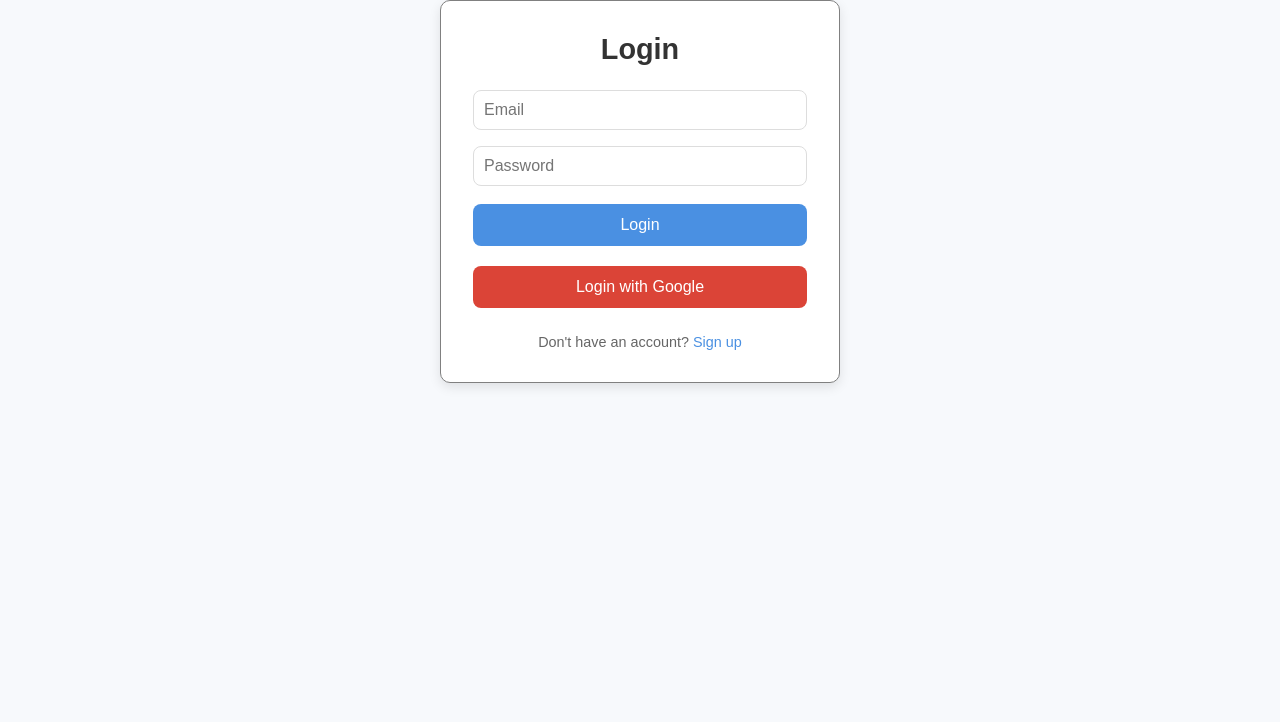
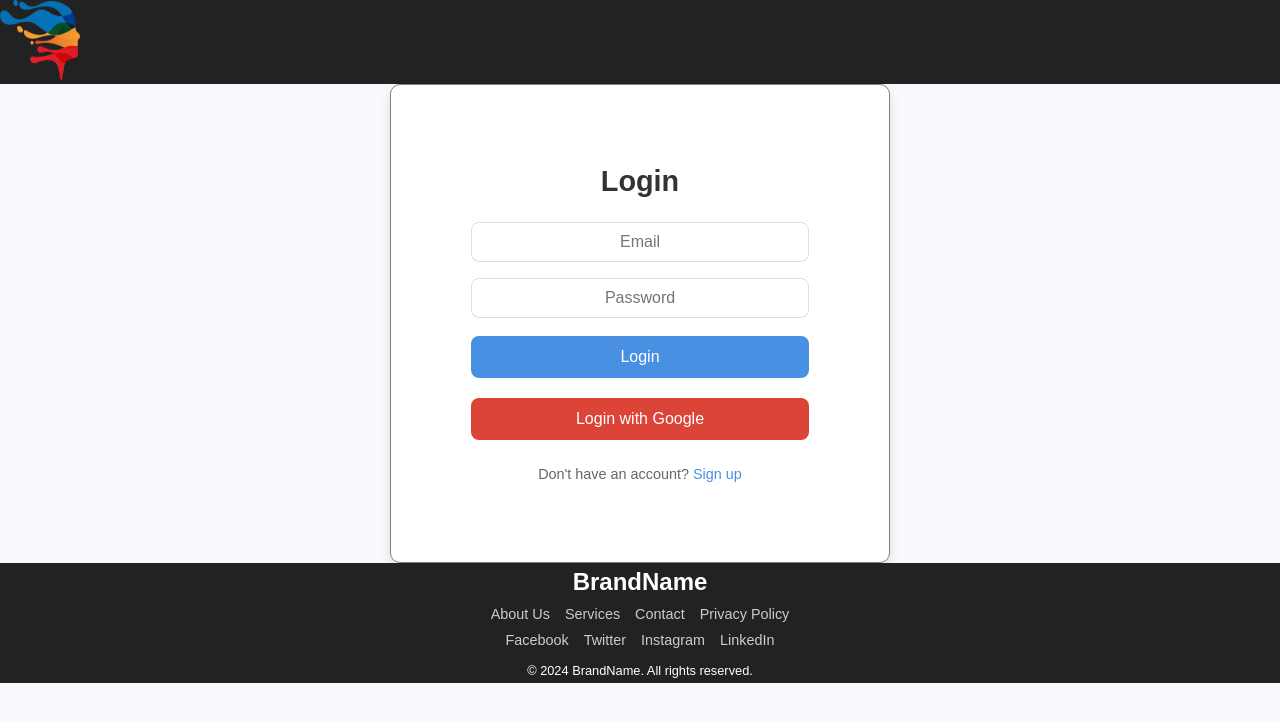
Before and after one commit to akashprinceakash/Startup, a React (Vite) app in the folder new_project_work/: page / in a window 1280 px wide. Shown: the top 722 px of the page. Built offline with nearby package versions, Linux system fonts and the light colour scheme.

Commit message:
updated header and footer

```diff
--- a/new_project_work/src/App.css
+++ b/new_project_work/src/App.css
@@ -11,21 +11,24 @@
 /* Body styling */
 body {
   background-color: #f7f9fc;
-  display: flex;
-  justify-content: center;
-  align-items: center;
-  /* height: 100vh; */
+
 }
 
 /* Container for login and signup forms */
 .auth-container {
   background-color: #ffffff;
-  width: 400px;
-  padding: 2rem;
+  width: 500px;
+  padding: 5rem ;
   border-radius: 10px;
   border: 1px solid grey;
   box-shadow: 0px 4px 12px rgba(0, 0, 0, 0.1);
-  text-align: center;
+  margin:0 auto;
+  max-width: 100%;
+  min-height: 50vh;
+  object-fit:fill;
+  display: flex;
+  align-items: center;
+  flex-direction: column;
 }
 
 /* Title styling */
--- a/new_project_work/src/App.jsx
+++ b/new_project_work/src/App.jsx
@@ -5,20 +5,24 @@ import './App.css';
 import { onAuthStateChanged } from 'firebase/auth';
 import { auth } from './components/firebaseConfig';
 import { BrowserRouter as Router, Routes, Route } from 'react-router-dom';
-import Login from './Components/login';
-import Dashboard from './components/dashboard';
+import Login from './components/Login';
+import Dashboard from './components/Dashboard';
 import Quicksearch from './components/Quicksearch';
 import Signup from './components/Signup';
+import Footer from './components/Footer';
+import Header from './components/Header';
 function App() {
   return (
     <>
       <Router>
+        <Header/>
         <Routes>
-          <Route path='/' element={<Login/>}/>
+          <Route path='/' element={<Login />} />
           <Route path="/signup" element={<Signup />} />
-          <Route path='/dashboard' element={<Dashboard/>}/>
+          <Route path='/dashboard' element={<Dashboard />} />
           <Route path='/qs' element={<Quicksearch />} />
         </Routes>
+        <Footer />
       </Router>
     </>
   )
--- a/new_project_work/src/components/Dashboard.jsx
+++ b/new_project_work/src/components/Dashboard.jsx
@@ -1,4 +1,4 @@
-import React, {  useEffect, useState } from 'react'
+import React, { useEffect, useState } from 'react'
 import './dashboard.css'
 // import { Carousel } from "react-responsive-carousel";
 import { useNavigate } from 'react-router-dom';
@@ -7,49 +7,39 @@ import axios from 'axios';
 
 
 
- const dashboard=({user})=>{
-    const [quicksearchData , setquicksearchData] = useState([]);
+const dashboard = ({ user }) => {
+  const [quicksearchData, setquicksearchData] = useState([]);
   const navigate = useNavigate();
   useEffect(() => {
     axios.get('http://localhost:9001/quicksearch')
-    .then((response)=>{
+      .then((response) => {
         // console.log(response);
         setquicksearchData(response.data)
       })
-    .catch((error)=>{
+      .catch((error) => {
         console.log(error)
 
       })
   }, [])
 
 
-   const handlequicksearch=(shopid , imagesrc , names)=>{
+  const handlequicksearch = (shopid, imagesrc, names) => {
     navigate(`/qs?shop=${shopid}&image=${imagesrc}&name=${names}`)
   }
-   const handlesignout=()=>{
-    navigate('/')
-   }
+
 
   return (
     <>
 
-            <header className='header'>
-                {/* <div >!e</div> */}
-                <div className='logo-container'> <img src="/public/gfxhead-coloured-22x.png" alt="" className="logo" /></div>
-                <div className="auth" >
-                    <button>Akash</button>
-                    <button className="signup" onClick={()=> handlesignout()}>Logout</button>
 
-                </div>
-            </header>
       <div className="quick-search">
         <div className='categories' >
           {quicksearchData.map((item) => {
-            const { name, content, image , shop } = item;
+            const { name, content, image, shop } = item;
             return <div className="category" key={shop} >
 
 
-              <img src={`/${image}`} alt="no image" onClick={() => handlequicksearch(shop,image,name)}/>
+              <img src={`/${image}`} alt="no image" onClick={() => handlequicksearch(shop, image, name)} />
 
               <h4>{name}</h4>
               <div>{content}</div>
@@ -58,7 +48,6 @@ import axios from 'axios';
         </div>
 
       </div>
-            <Footer/>
     </>
   )
 }
--- /dev/null
+++ b/new_project_work/src/components/Header.jsx
@@ -0,0 +1,59 @@
+import React from "react";
+import "./header.css";
+import { useLocation, useNavigate } from "react-router-dom";
+export default function Header() {
+  const location = useLocation();
+  const navigate = useNavigate();
+  const handlesignout = () => {
+    navigate('/')
+  }
+  const getHeaderContent = () => {
+    if (location.pathname === "/dashboard") {
+      return <>
+        <div className="logo-container">
+          <img
+            src="/public/gfxhead-coloured-22x.png"
+            alt=""
+            className="logo"
+          />
+        </div>
+        <div className="searchdiv">
+        {/* <span className="span">         */}
+       <svg focusable="false" xmlns="http://www.w3.org/2000/svg" viewBox="0 0 24 24" className="svg">
+       <path d="M15.5 14h-.79l-.28-.27A6.471 6.471 0 0 0 16 9.5 6.5 6.5 0 1 0 9.5 16c1.61 0 3.09-.59 4.23-1.57l.27.28v.79l5 4.99L20.49 19l-4.99-5zm-6 0C7.01 14 5 11.99 5 9.5S7.01 5 9.5 5 14 7.01 14 9.5 11.99 14 9.5 14z"></path></svg>
+          {/* </span>  */}
+          <input type="text" name="" id="" className="searchbox" />
+          </div>
+
+        <div className="auth">
+          <button>Akash</button>
+          <button className="signup" onClick={() => handlesignout()}>
+            Logout
+          </button>
+        </div>
+      </>
+
+    }
+    else {
+      return <>
+        <div className="logo-container">
+          <img
+            src="/public/gfxhead-coloured-22x.png"
+            alt=""
+            className="logo"
+          />
+        </div>
+        <div className="auth">
+
+        </div>
+      </>
+    }
+  };
+  return (
+    <>
+      <header className="header">
+        {getHeaderContent()}
+      </header>
+    </>
+  );
+}
--- a/new_project_work/src/components/dashboard.css
+++ b/new_project_work/src/components/dashboard.css
@@ -3,35 +3,7 @@
     margin: 0;
     padding: 0;
 }
-.header{
-    background-color: rgb(69, 5, 69);
-    display: flex;
-    justify-content: space-around;
-    /* padding: 20px; */
-    align-items: center;
-}
-.logo-container>.logo{
-   height: 80px;
-   width: 80px;
-   background-position: center;
-   background-size: contain;
 
-}
-.auth>button{
-    padding: 15px 25px;
-    font-family: 'Poppins' , sans-serif;
-    border: 0.5px solid black;
-    font-weight: 400;
-    margin-right: 8px;
-    border-radius: 5%;
-    cursor: pointer;
-    letter-spacing: 1px;
-
-}
-.auth>:nth-last-child(1):hover{
-    background-color: rgb(238, 213, 180);
-    border:1px solid red;
-}
 .quick-search{
     text-align:center;
     padding: 40px;
--- a/new_project_work/src/components/footer.css
+++ b/new_project_work/src/components/footer.css
@@ -1,9 +1,11 @@
 /* Footer Styles */
+
 .footer {
     background-color: #222;
     color: #fff;
-    padding: 20px 0;
+    padding: 5px;
     text-align: center;
+    max-width: 100%;
   }
 
   .footer-content {
--- /dev/null
+++ b/new_project_work/src/components/header.css
@@ -0,0 +1,57 @@
+@import url('https://fonts.googleapis.com/css2?family=Poppins:ital,wght@0,100;0,200;0,300;0,400;0,500;0,600;0,700;0,800;0,900;1,100;1,200;1,300;1,400;1,500;1,600;1,700;1,800;1,900&display=swap');
+*{
+    margin: 0;
+    padding: 0;
+    text-align: center;
+}
+.header{
+    background-color: #222;
+    display: flex;
+    justify-content: space-between;
+    align-items: center;
+}
+.logo-container>.logo{
+   height: 80px;
+   width: 80px;
+   background-position: center;
+   background-size: contain;
+}
+.searchdiv{
+    height: 20px;
+    display: flex;
+    z-index: 3;
+    min-height: 44px;
+    background: #fff;
+    border: 1px solid #dfe1e5;
+    box-shadow: none;
+    max-width: 100%;
+    width: 700px;
+    margin: 0 auto;
+    border-radius: 3px;
+    padding: 0.5%;
+}
+.svg{
+    color: white;
+    background-color: white;
+    /* height: 40px; */
+    width: 50px;
+}
+.searchbox{
+    padding: 15px 4px;
+    width: 100%;
+    max-width: 100%;
+    /* text-align: center; */
+    border-radius: 4%;
+    border: none;
+
+}
+.auth>button{
+    padding: 15px 25px;
+    font-family: 'Poppins' , sans-serif;
+    font-weight: 400;
+    margin-right: 30px;
+    border-radius: 5%;
+    cursor: pointer;
+    letter-spacing: 1px;
+    border: none;
+}
```
Also changed, not shown: new_project_work/src/components/Routers.jsx (deleted, +0 -9 lines), new_project_work/public/search-alt-svgrepo-com.svg (added). Lines whose indentation alone changed are shown as unchanged.
